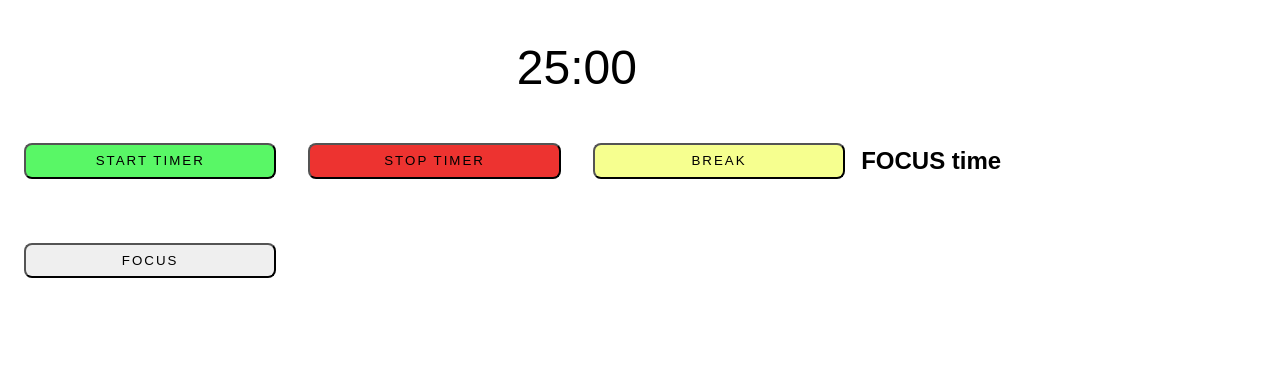
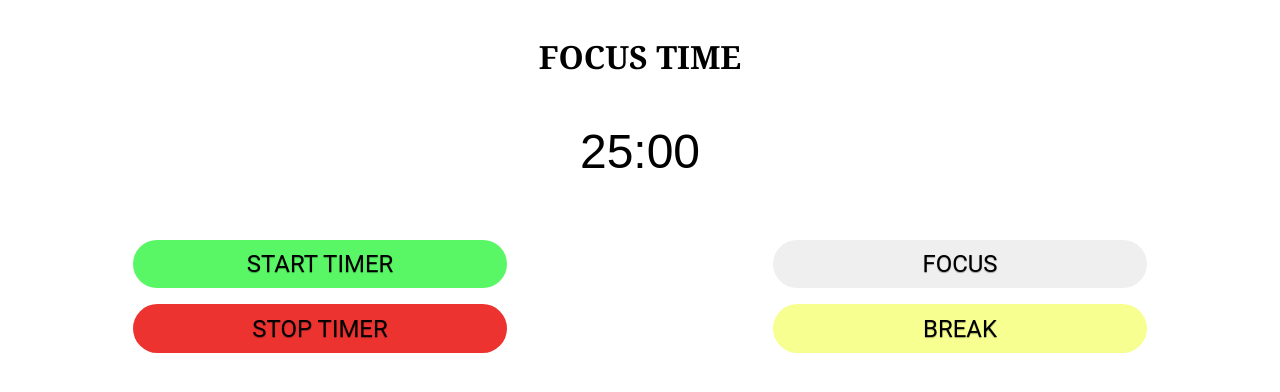
Before and after one commit to carlos-ds/rxjs-pomodoro, a website built with Parcel: page index.html in a window 1280 px wide. Built offline with nearby package versions, Linux system fonts and the light colour scheme.

Commit message:
New styling for buttons and changed the grid areas

```diff
--- a/css/style.css
+++ b/css/style.css
@@ -4,36 +4,69 @@ body {
 
 #grid {
   display: grid;
-  grid-template-columns: repeat(4, 1fr);
-  grid-template-rows: 3fr, 1fr;
+  grid-template-columns: repeat(2, 1fr);
+  grid-template-rows: 2fr, 2fr, 1fr, 1fr;
   grid-template-areas:
-    'timer timer timer timer'
-    'start stop break reset';
-  row-gap: 2rem;
-  width: 90%;
+    'header header'
+    'timer timer'
+    'start focus'
+    'stop break';
+  gap: 1rem;
+  width: 100%;
 }
 
 .btn {
-  margin: 1rem;
-  border-radius: 0.5rem;
+  width: 60%;
+  display: inline-block;
+  padding: 0.3em 1.2em;
+  margin: auto;
+  border: 0.16em solid rgba(255, 255, 255, 0);
+  border-radius: 2rem;
+  box-sizing: border-box;
+  text-decoration: none;
+  font-family: 'Roboto', sans-serif;
+  font-size: 1.5rem;
+  font-weight: 400;
+  color: #000000;
+  text-shadow: 0 0.04em 0.04em rgba(0, 0, 0, 0.35);
+  text-align: center;
+  transition: all 0.2s;
   text-transform: uppercase;
-  padding: 0.5rem 0;
-  letter-spacing: 2px;
 }
 
 .btn:hover {
   cursor: pointer;
+  border-color: rgba(0, 0, 0, 1);
+}
+
+.btn:active,
+.btn:focus {
+  outline: none;
+}
+
+header {
+  min-height: 100px;
+  grid-area: header;
+  margin: auto;
+  text-align: center;
+}
+
+.header-text {
+  font-family: Georgia, 'Times New Roman', Times, serif;
+  font-size: 2rem;
+  text-transform: uppercase;
 }
 
 #timer {
-  margin-top: 2rem;
+  margin: auto;
+  min-height: 100px;
   grid-area: timer;
   text-align: center;
   font-size: 3rem;
 }
 
 #reset {
-  grid-area: reset;
+  grid-area: focus;
   background: #5bb9f0;
 }
 
```
